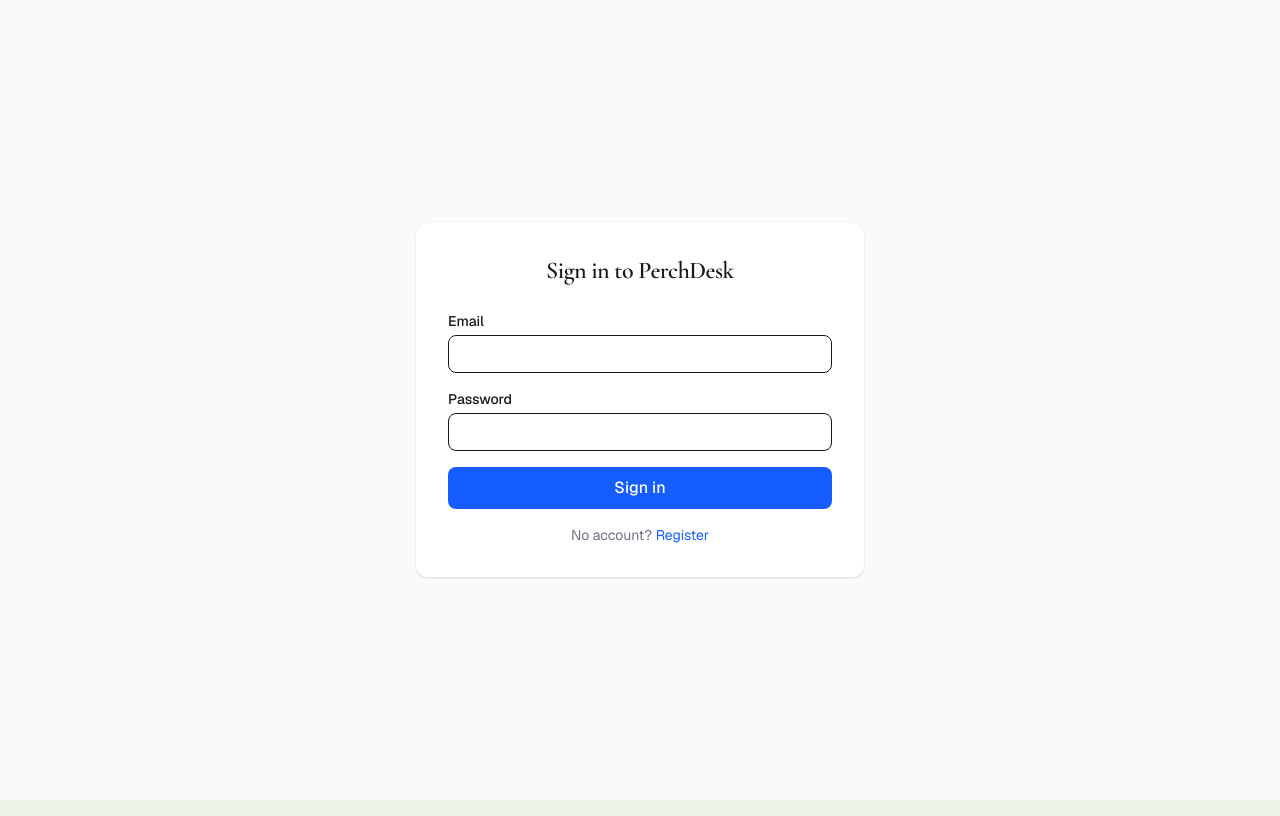
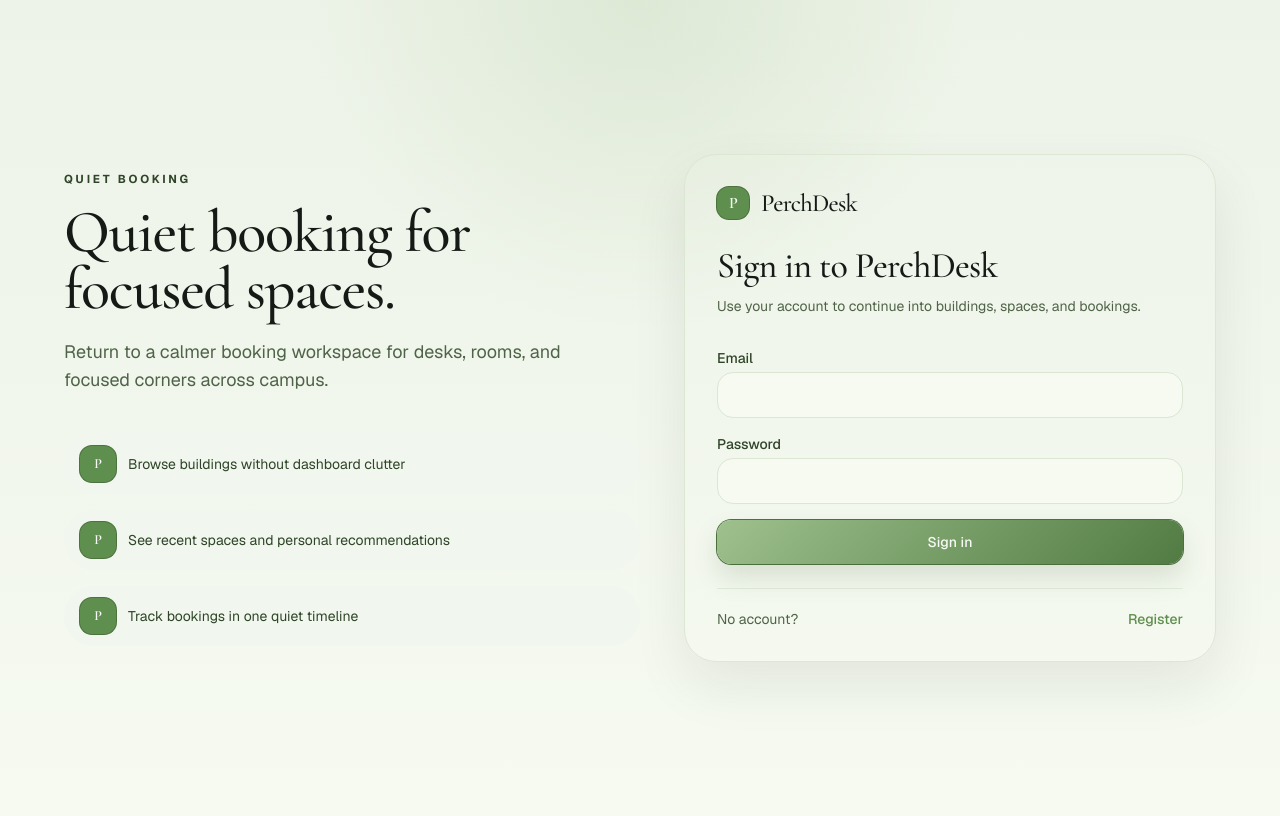
Before and after one commit to lllLucario/perchdesk, a Next.js app in the folder frontend/: page /login in a window 1280 px wide. Built offline with nearby package versions, Linux system fonts and the light colour scheme; no server answers.

Commit message:
feat: redesign login page

```diff
--- a/frontend/app/(auth)/login/page.tsx
+++ b/frontend/app/(auth)/login/page.tsx
@@ -1,5 +1,6 @@
 "use client";
 
+import Link from "next/link";
 import { useRouter } from "next/navigation";
 import { useState } from "react";
 import { api } from "@/lib/api";
@@ -37,47 +38,91 @@
   }
 
   return (
-    <div className="min-h-screen flex items-center justify-center bg-gray-50">
-      <div className="w-full max-w-md bg-white rounded-xl shadow p-8">
-        <h1 className="text-2xl font-bold mb-6 text-center">Sign in to PerchDesk</h1>
+    <div className="min-h-screen bg-[radial-gradient(circle_at_top,_rgba(137,179,116,0.16),_transparent_32%),linear-gradient(180deg,_#edf3e8,_#f6faf1)] px-5 py-8 md:px-8 md:py-10">
+      <div className="mx-auto grid min-h-[calc(100vh-4rem)] max-w-6xl items-center gap-8 lg:grid-cols-[1.05fr_0.95fr]">
+        <section className="hidden lg:block">
+          <div className="max-w-xl">
+            <p className="section-kicker mb-4">Quiet booking</p>
+            <h1 className="text-6xl leading-[0.95] text-foreground">
+              Quiet booking for focused spaces.
+            </h1>
+            <p className="mt-5 max-w-lg text-lg text-text-muted">
+              Return to a calmer booking workspace for desks, rooms, and focused corners across campus.
+            </p>
+            <div className="mt-10 space-y-4">
+              {[
+                "Browse buildings without dashboard clutter",
+                "See recent spaces and personal recommendations",
+                "Track bookings in one quiet timeline",
+              ].map((line) => (
+                <div
+                  key={line}
+                  className="flex items-center gap-3 rounded-full bg-[color:color-mix(in_srgb,var(--color-accent-muted)_34%,white_66%)] px-4 py-3 text-sm text-text-strong"
+                >
+                  <span className="brand-mark h-9 w-9 text-sm">P</span>
+                  <span>{line}</span>
+                </div>
+              ))}
+            </div>
+          </div>
+        </section>
+
+        <section className="mx-auto w-full max-w-md lg:max-w-none">
+          <div className="rounded-[2rem] border border-border bg-[linear-gradient(180deg,color-mix(in_srgb,var(--color-accent-muted)_18%,transparent),transparent_11rem),color-mix(in_srgb,var(--color-surface)_96%,white_4%)] p-6 shadow-[0_24px_56px_rgba(22,26,22,0.08)] md:p-8">
+            <div className="mb-8">
+              <Link href="/" className="brand-wordmark text-[1.55rem]">
+                <span className="brand-mark">P</span>
+                PerchDesk
+              </Link>
+              <h2 className="mt-6 font-serif text-4xl leading-tight text-foreground">
+                Sign in to PerchDesk
+              </h2>
+              <p className="mt-2 text-sm text-text-muted">
+                Use your account to continue into buildings, spaces, and bookings.
+              </p>
+            </div>
+
             <form onSubmit={handleSubmit} className="space-y-4">
               <div>
-            <label htmlFor="email" className="block text-sm font-medium mb-1">Email</label>
+                <label htmlFor="email" className="mb-1 block text-sm font-medium text-text-strong">Email</label>
                 <input
                   id="email"
                   type="email"
                   value={email}
                   onChange={(e) => setEmail(e.target.value)}
                   required
-              className="w-full border rounded-lg px-3 py-2 text-sm focus:outline-none focus:ring-2 focus:ring-blue-500"
+                  className="w-full rounded-[1rem] border border-border bg-surface px-3.5 py-3 text-sm text-foreground focus:outline-none focus:ring-2 focus:ring-accent"
                 />
               </div>
               <div>
-            <label htmlFor="password" className="block text-sm font-medium mb-1">Password</label>
+                <label htmlFor="password" className="mb-1 block text-sm font-medium text-text-strong">Password</label>
                 <input
                   id="password"
                   type="password"
                   value={password}
                   onChange={(e) => setPassword(e.target.value)}
                   required
-              className="w-full border rounded-lg px-3 py-2 text-sm focus:outline-none focus:ring-2 focus:ring-blue-500"
+                  className="w-full rounded-[1rem] border border-border bg-surface px-3.5 py-3 text-sm text-foreground focus:outline-none focus:ring-2 focus:ring-accent"
                 />
               </div>
-          {error && <p className="text-red-500 text-sm">{error}</p>}
+              {error && <p className="text-sm text-danger">{error}</p>}
               <button
                 type="submit"
                 disabled={loading}
-            className="w-full bg-blue-600 text-white py-2 rounded-lg font-medium hover:bg-blue-700 disabled:opacity-50"
+                className="button-primary w-full py-3 text-sm font-medium disabled:opacity-50"
               >
                 {loading ? "Signing in…" : "Sign in"}
               </button>
             </form>
-        <p className="mt-4 text-sm text-center text-gray-500">
-          No account?{" "}
-          <a href="/register" className="text-blue-600 hover:underline">
+
+            <div className="mt-6 flex items-center justify-between gap-3 border-t border-border/70 pt-5 text-sm text-text-muted">
+              <span>No account?</span>
+              <Link href="/register" className="font-medium text-accent hover:text-text-strong">
                 Register
-          </a>
-        </p>
+              </Link>
+            </div>
+          </div>
+        </section>
       </div>
     </div>
   );
```
Lines whose indentation alone changed are shown as unchanged.
